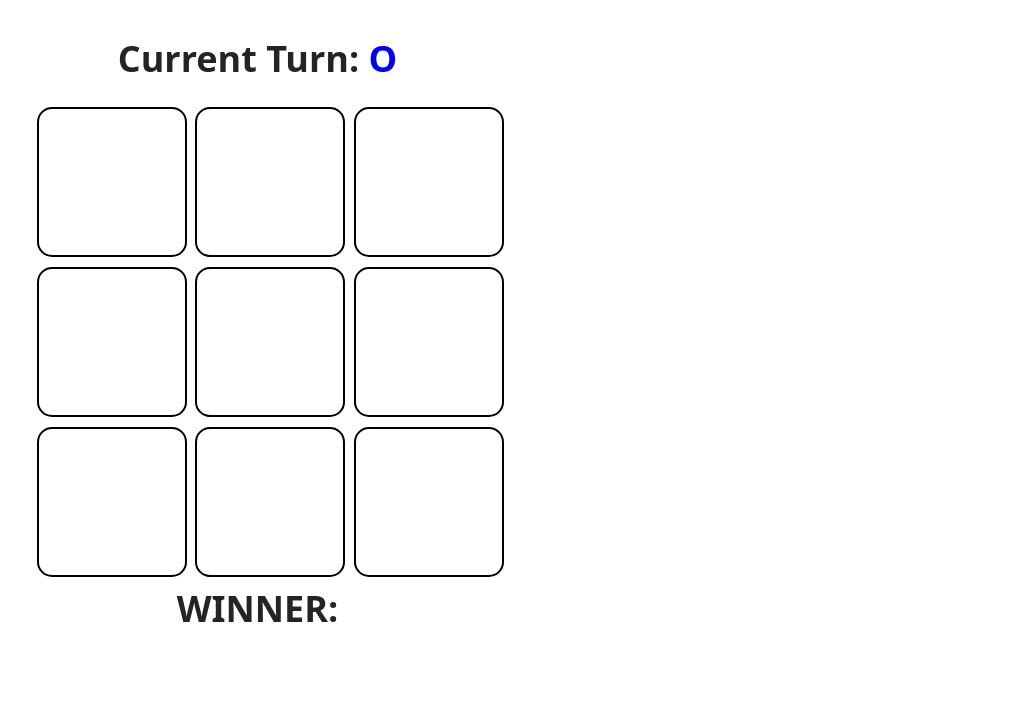
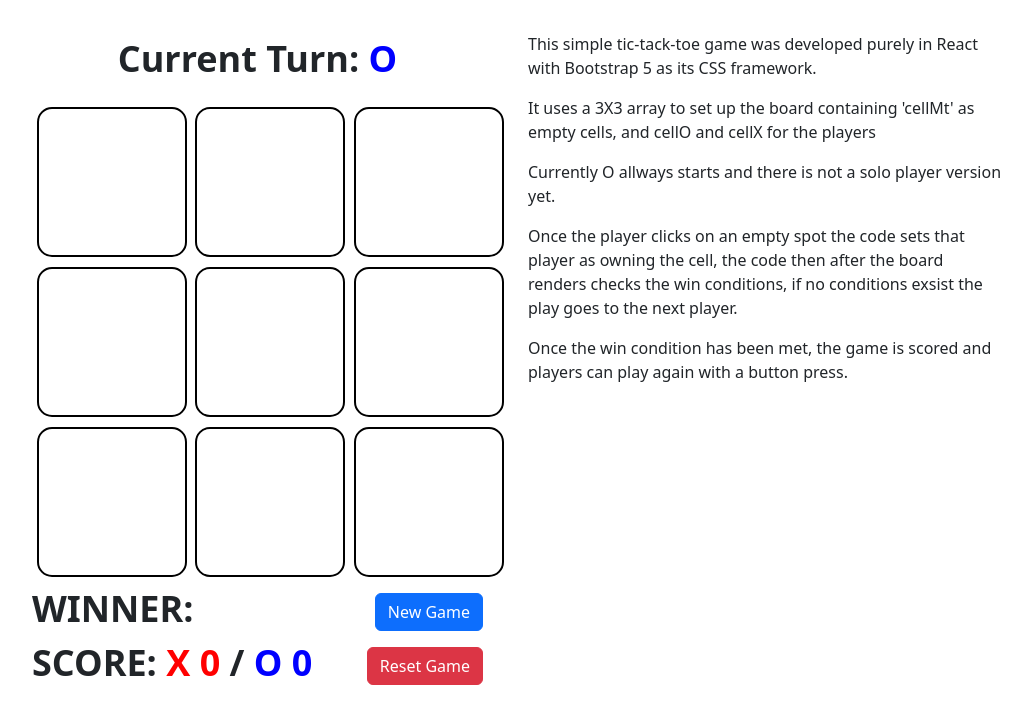
Before and after one commit to DragmaTheWanderer/react_project, a React (Vite) app in the folder react_project/: page / in a window 1280 px wide. Shown: the top 724 px of the page, without its empty margins (50-1081 px from the left). Built offline with nearby package versions, Linux system fonts and the light colour scheme.

Commit message:
Scoring system, and coding explanitation.

```diff
--- a/react_project/src/BaseBackground/BaseBackground.jsx
+++ b/react_project/src/BaseBackground/BaseBackground.jsx
@@ -38,7 +38,9 @@ function BaseBackground() {
     //loadof the inital array
     const [cellArray, setCellArray] = useState(initalCells);
     const [currentTurn, setCurTurn] = useState(initalTurn);
-    const [winner, setWinner] = useState("");
+    let [winner, setWinner] = useState("");
+    let [xScore, setXScore] = useState(0);
+    let [oScore, setOScore] = useState(0);
 
     //cell updating
     function updateCell(idToUpdate, newValue) {
@@ -67,22 +69,36 @@ function BaseBackground() {
             if(a[0][0].value === a[1][0].value && a[1][0].value === a[2][0].value){winStr = (a[0][0].value.replace("cell","")); }
         };
         if(a[1][1].value !== "cellMt"){
-            if(a[1][1].value === a[0][1].value === a[2][1].value){winStr = (a[1][1].value.replace("cell","")); }
-            if(a[1][1].value === a[1][0].value === a[1][2].value){winStr = (a[1][1].value.replace("cell","")); }
-            if(a[0][0].value === a[1][1].value === a[2][2].value){winStr = (a[1][1].value.replace("cell","")); }
-            if(a[1][1].value === a[0][2].value === a[2][0].value){winStr = (a[1][1].value.replace("cell","")); }
+            if(a[1][1].value === a[0][1].value && a[1][1].value === a[2][1].value){winStr = (a[1][1].value.replace("cell","")); }
+            if(a[1][1].value === a[1][0].value && a[1][1].value === a[1][2].value){winStr = (a[1][1].value.replace("cell","")); }
+            if(a[1][1].value === a[0][0].value && a[1][1].value === a[2][2].value){winStr = (a[1][1].value.replace("cell","")); }
+            if(a[1][1].value === a[0][2].value && a[1][1].value === a[2][0].value){winStr = (a[1][1].value.replace("cell","")); }
         };
         if(a[2][2].value !== "cellMt"){
-            if(a[2][2].value === a[0][2].value === a[1][2].value){winStr = (a[2][2].value.replace("cell","")); }
-            if(a[2][2].value === a[2][0].value === a[2][0].value){winStr = (a[2][2].value.replace("cell","")); }
+            if(a[2][2].value === a[0][2].value && a[2][2].value === a[1][2].value){winStr = (a[2][2].value.replace("cell","")); }
+            if(a[2][2].value === a[2][0].value && a[2][2].value === a[2][0].value){winStr = (a[2][2].value.replace("cell","")); }
         };
 
         setWinner(winStr);
+        if (winStr==="O") { setOScore(oScore+1); }
+        if (winStr==="X") { setXScore(xScore+1); }
+    }
+
+    function resetGame(){
+        setCellArray(initalCells);
+        setCurTurn(initalTurn);
+        setWinner("");
+        setXScore(0);
+        setOScore(0);
+        }
+    function newGame(){
+        setCellArray(initalCells);
+        setWinner("");
     }
 
     useEffect(() => {
         updateWinner();
-    });
+    }, [cellArray]);
 
     const boardStyle = {
         maxWidth: "475px",
@@ -94,13 +110,30 @@ function BaseBackground() {
     const row3 = cellArray[2].map((rows) => <DynamicComponentRenderer key={rows.id} type={rows.value} id={rows.id} turn={currentTurn} updateFn={updateCell}/>);
 
   return (
-    <div>
+    <div className="pannel">
       <div className="row"  style={boardStyle}>
+
         <p className="cellMarque">Current Turn: <span className={currentTurn}>{currentTurn.replace("cell","")}</span></p>
           {row1}
           {row2}
           {row3}
-        <p className="cellMarque">WINNER: <span className={winner=="" ? "cellMt" : 'cell' + winner}>{winner}</span></p>
+        <div className="cellMarque footer">
+            <span>WINNER: <span className={winner=="" ? "cellMt" : 'cell' + winner}>{winner}</span></span>
+            <span className="float-end"><button type="button" className="btn btn-primary"onClick={() => newGame()}>New Game</button></span>
+        </div>
+        <div className="cellMarque footer">
+            <span>SCORE: <span className="cellX">X {xScore}</span> / <span className="cellO">O {oScore}</span></span>
+            <span className="float-end"><button type="button" className="btn btn-danger" onClick={() => resetGame()}>Reset Game</button></span>
+        </div>
+      </div>
+      <div className="pannelRight">
+        <p>This simple tic-tack-toe game was developed purely in React with Bootstrap 5 as its CSS framework.</p>
+        <p>It uses a 3X3 array to set up the board containing 'cellMt' as empty cells, and cellO and cellX for the players</p>
+        <p>Currently O allways starts and there is not a solo player version yet.</p>
+        <p>Once the player clicks on an empty spot the code sets that player as owning the cell,  the code then after the board renders checks the win conditions,  if no conditions exsist the play goes to the next player.</p>
+        <p>Once the win condition has been met,  the game is scored and players can play again with a button press.</p>
+
+
       </div>
     </div>
 
--- a/react_project/src/Cell/Cell.css
+++ b/react_project/src/Cell/Cell.css
@@ -1,3 +1,13 @@
+.pannel {
+    display: flex
+}
+    .pannel div {
+        max-width: 475px;
+    }
+.pannelRight{
+    margin-left: 45px;
+    text-align: left;
+}
 .cell {
     min-Height: 150px;
     min-Width: 150px;
@@ -21,6 +31,9 @@
     font-style: normal;
     font-weight: bolder;
 }
+.footer{
+    text-align:left;
+}
 
 .cellO {
     color: blue;
```
